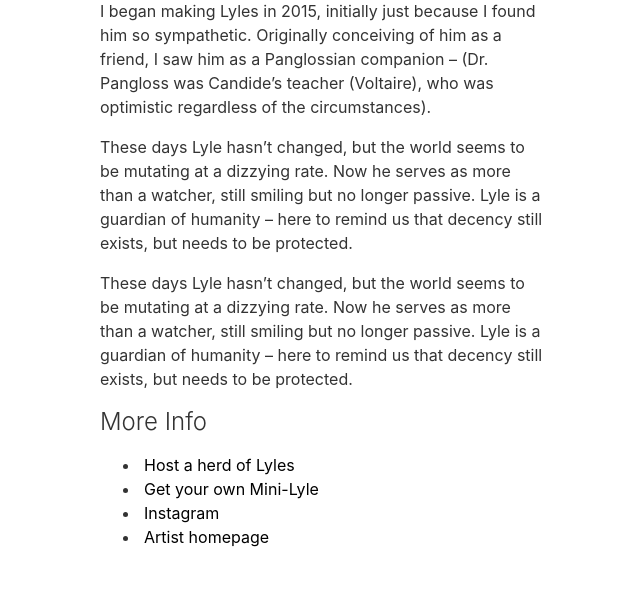
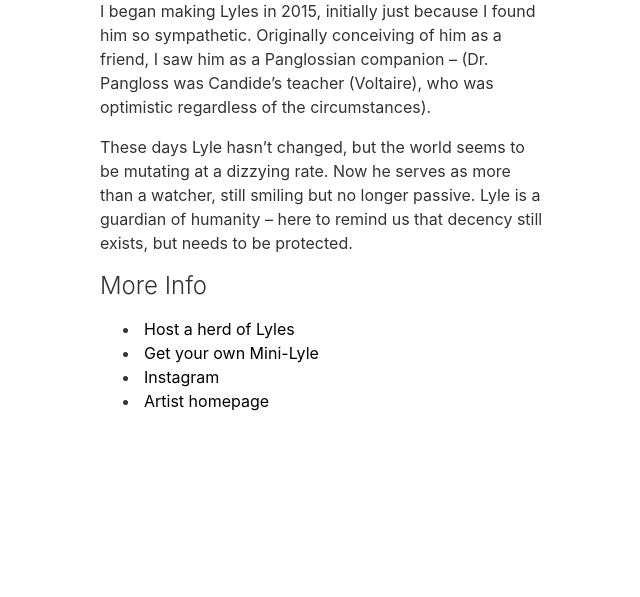
Before and after one commit to tomdyson/lylesightings, a Django app: page /about/ in a window 1280 px wide. Shown: the part 408-1005 px from the top of the page, without its empty margins (164-804 px from the left). After the commit the page ends 819 px from the top, so only its background shows below. Run offline with Django 3.2, Linux system fonts and the light colour scheme.

Commit message:
about page fixes

```diff
--- a/lylesightings/core/templates/about.html
+++ b/lylesightings/core/templates/about.html
@@ -22,18 +22,12 @@
                 of humanity – here to remind us that decency still exists, but
                 needs to be protected.</p>
             </p>
-            <p class="f5 lh-copy">These days Lyle hasn’t changed, but the world
-                seems to be mutating at a dizzying rate. Now he serves as more than
-                a watcher, still smiling but no longer passive. Lyle is a guardian
-                of humanity – here to remind us that decency still exists, but
-                needs to be protected.</p>
-            </p>
             <p class="f5 lh-copy">
             <h1 class="f3 fw3 mt0 lh-title">More Info</h1>
                 <ul class="lh-copy">
                     <li><a class = "link pa1 black bg-animate hover-bg-light-yellow" href="http://ralphlazar.com/the-traveling-monster-show/" target="_blank">Host a herd of Lyles</a></li>
                     <li><a class = "link pa1 black bg-animate hover-bg-light-yellow" href="http://ralphlazar.com/mini-lyle/" target="_blank">Get your own Mini-Lyle</a></li>
-                    <li><a class = "link pa1 black bg-animate hover-bg-light-yellow" href="https://www.instagram.com/ralph.lazar/" target="_blank">Instagram</a></li>
+                    <li><a class = "link pa1 black bg-animate hover-bg-light-yellow" href="https://www.instagram.com/smile.its.lyle/" target="_blank">Instagram</a></li>
                     <li><a class = "link pa1 black bg-animate hover-bg-light-yellow" href="http://ralphlazar.com" target="_blank">Artist homepage</a></li>
                 </ul>
             </p>
```
